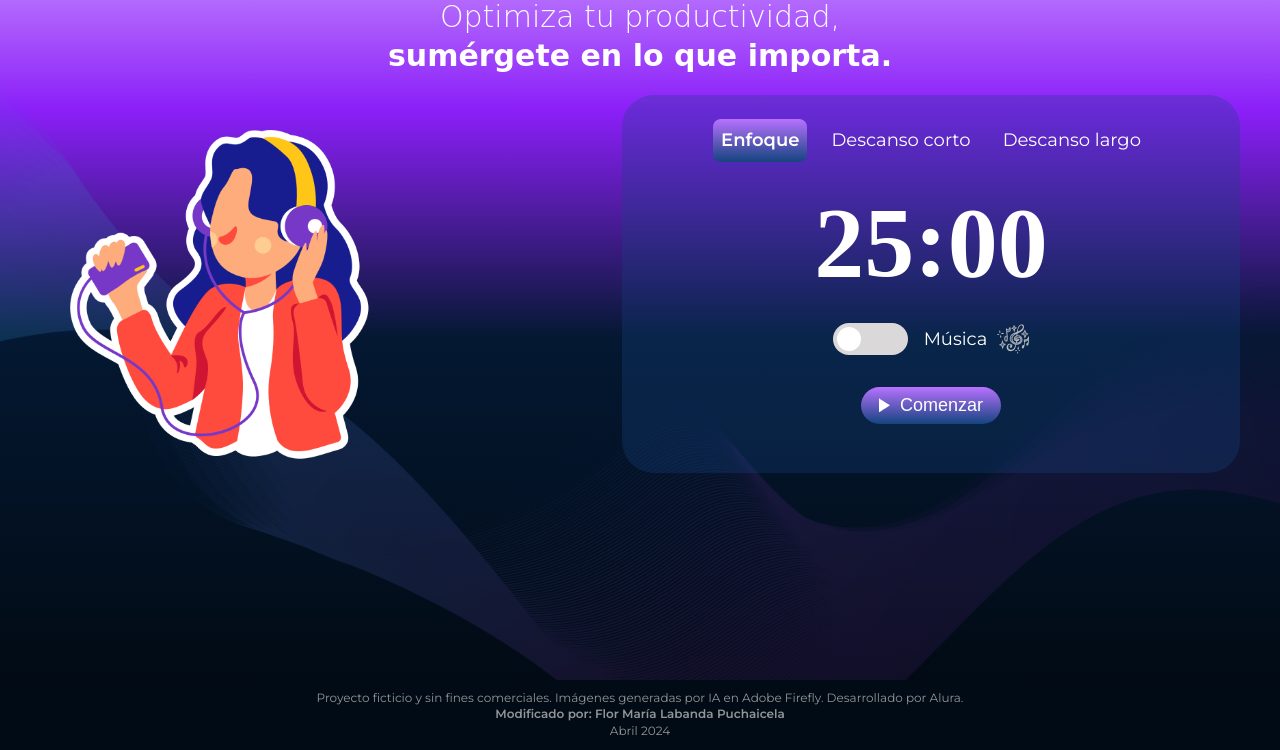
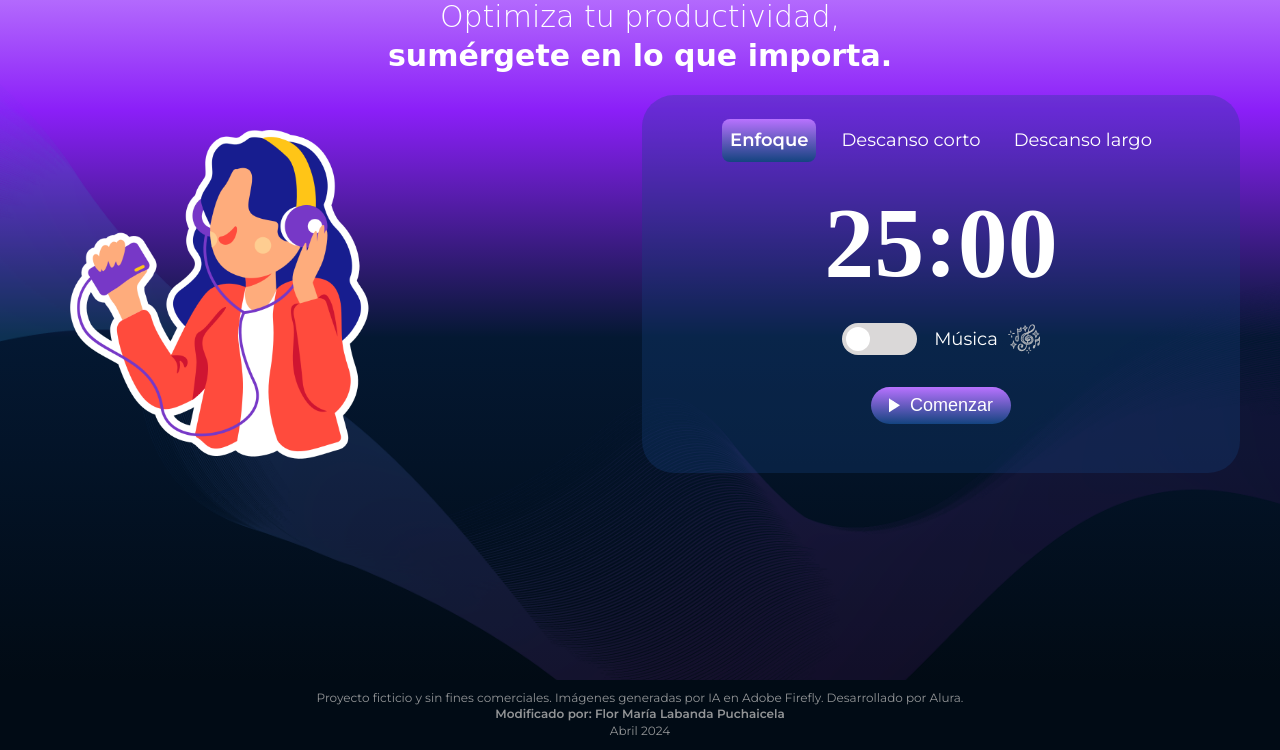
Before and after one commit to Mariq12/fokus-curso-alura, a plain HTML site: page index.html in a window 1280 px wide. Shown: the part 50-800 px from the top of the page. Drawn offline with nearby package versions, Linux system fonts and the light colour scheme; a web font is replaced by a local one.

Commit message:
subir cam

```diff
--- a/styles/style.css
+++ b/styles/style.css
@@ -110,7 +110,7 @@ h6 {
     background: var(--fundo-card-timer);
     padding: 2.4rem;
     margin: 2rem 0 0 0;
-    width: 57rem;
+    width: 55rem;
     max-width: 90%;
     height: 33rem;
     margin-right: 4rem;
@@ -123,7 +123,7 @@ h6 {
     display: flex;
     align-items: center;
     justify-content: center;
-    gap: 1.6rem;
+    gap: 1.7rem;
 }
 
 .app__card-button {
```
